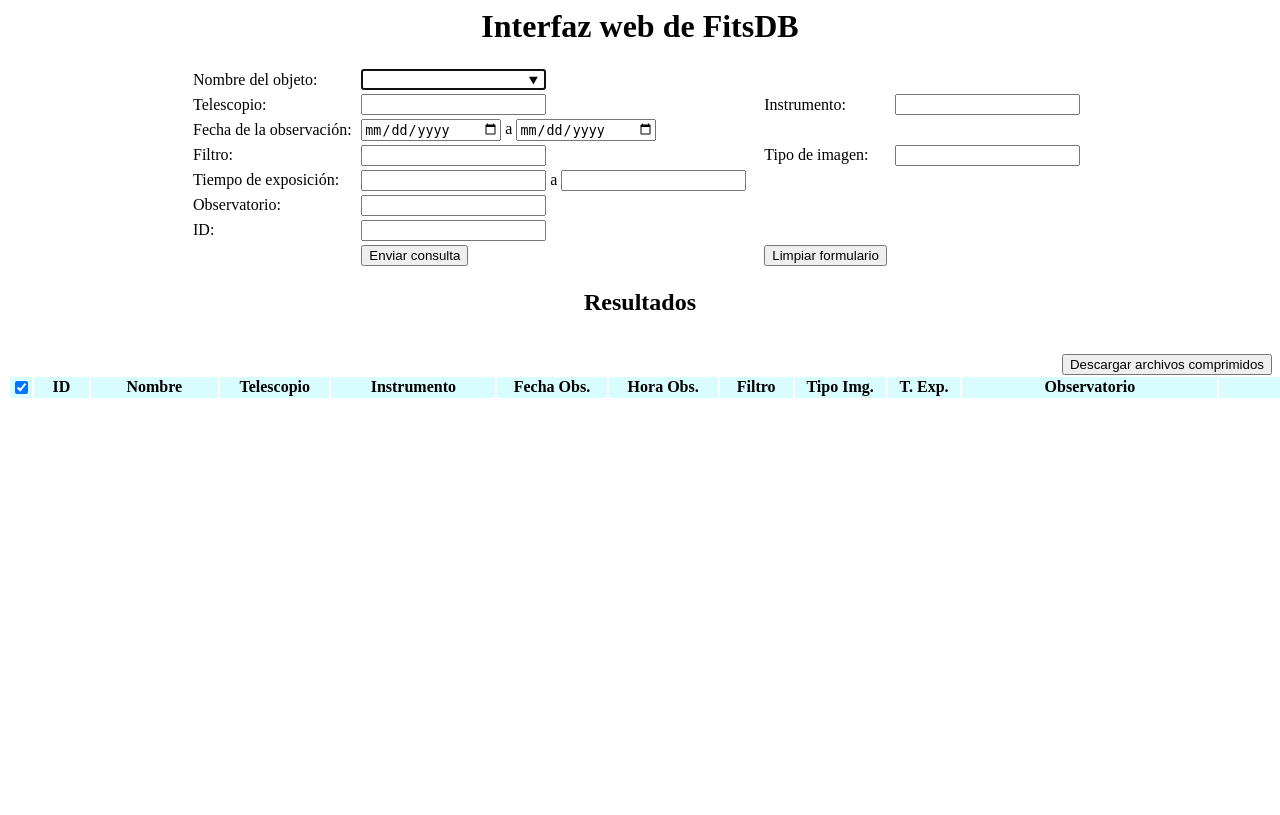
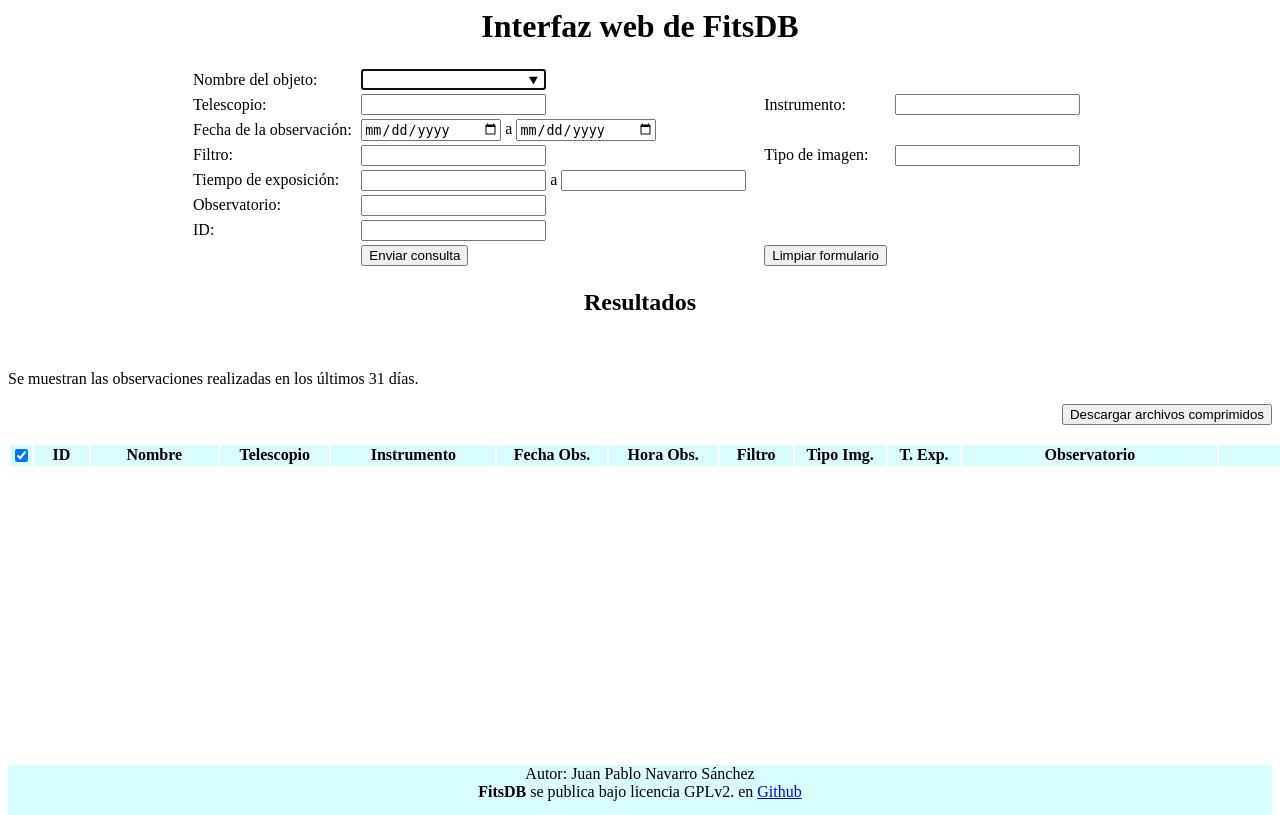
Before and after one commit to JJ/FitsDB, a PHP site: page / in a window 1280 px wide; the page is wider, and only the part inside the window is pictured. Before the commit the page ends 398 px from the top of that part, so only its background shows below. Run offline with PHP 8.4, Linux system fonts and the light colour scheme; data that the repository does not hold is empty.

Commit message:
Añadido a la interfaz pie de página con autoría, licencia y link al código fuente. Renombrado css.

```diff
--- a/web/prueba.css
+++ b/web/estilo.css
@@ -1,3 +1,12 @@
+html, body {
+height: 98%;
+}
+
+#main{
+min-height: 92%;
+margin-bottom: 50px;
+}
+
 table.zebra tbody tr:nth-child(2n+1) {
   background-color: #e5ffc9;
 }
@@ -7,3 +16,10 @@ table.zebra tbody tr:nth-child(2n) {
 table.zebra th {
   background-color: #d9fcff;
 }
+
+#autor{
+height: 50px;
+background: #d9fcff;
+position: float;
+margin-bottom: 0px;
+}
--- a/web/index.php
+++ b/web/index.php
@@ -3,8 +3,9 @@
 <title>
 FitsDB v0.1.1-1
 </title>
-<link href="prueba.css" rel="stylesheet" type="text/css">
+<link href="estilo.css" rel="stylesheet" type="text/css">
 <body>
+<div id='main'>
 <?php
 // session_start();
 //error_reporting(E_ALL);
@@ -327,10 +328,12 @@ if ((strlen($idnum) != 0) || (strlen($typeimg) != 0) || (strlen($nombre_obj) !=
 //   echo "<tr><td>ID:</td><td>" . $idnum . "</td></tr>";
 //   echo "</table>";
 //   echo "<br>";
+
+echo "Se muestran los resultados de su consulta.";
   }
 else {
   $peticion = "SELECT id, object, telescope, instrument, dateobs, timeobs, filter, imgtype, exptime, observatory, rute FROM tablaobs WHERE DATE_SUB(CURDATE(), INTERVAL 31 DAY) <= dateobs ORDER BY dateobs DESC";
-//   echo "<p>Se muestran las observaciones realizadas en los últimos 31 días.</p>";
+   echo "<p>Se muestran las observaciones realizadas en los últimos 31 días.</p>";
   }
 
 
@@ -345,6 +348,9 @@ $archivos = array();
 <form id="form2" name="form2" method="post" action="download.php" align="right">
 <input type="submit" class ="button" name="descargazip" value="Descargar archivos comprimidos" />
 <!-- <input type="submit" class ="button" name="descargatar" value="Descargar sin comprimir" /> -->
+
+<br>
+<br>
 <table border=0 align=center width=1850 class='zebra'>
   <thead>
     <tr align='center'>
@@ -424,7 +430,13 @@ while ($fila = $resultado->fetch_assoc())
 ?>
 </table>
 </form>
-
+</div>
+<div id='autor'>
+<p align='center'>
+Autor: Juan Pablo Navarro Sánchez <br>
+<b>FitsDB</b> se publica bajo licencia GPLv2. en <A href='https://github.com/helfio/FitsDB'>Github</A>
+</p>
+</div>
 <?php
 
 
```
